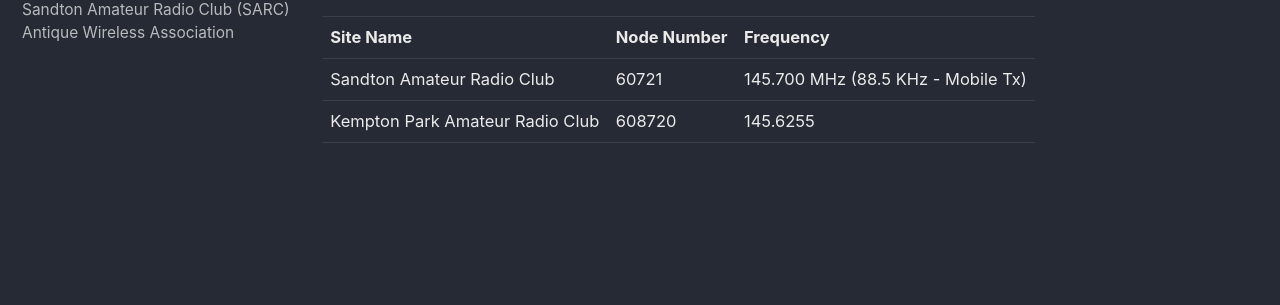
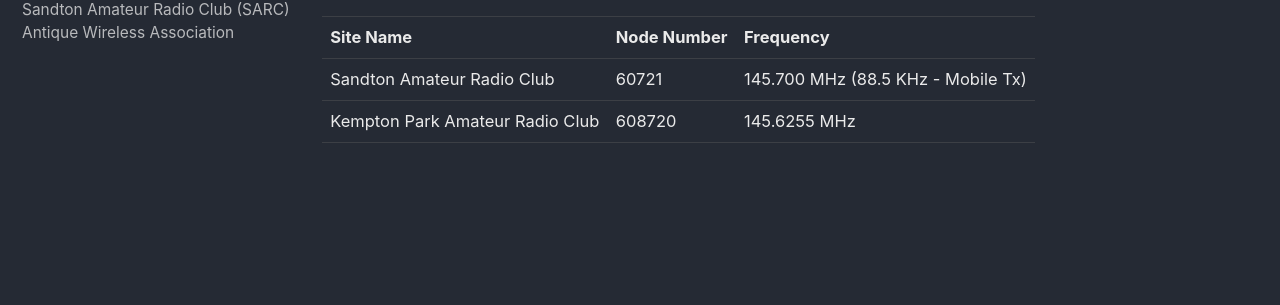
Before and after one commit to za-net/za-net.github.io, a Jekyll site: the page built from _pages/network.md, in a window 1280 px wide. Shown: the part 433-738 px from the top of the page. Built offline with Jekyll 4.4.1, drawn with Linux system fonts in a browser that asks for light colours; cached includes are drawn as plain includes.

```diff
--- a/_pages/network.md
+++ b/_pages/network.md
@@ -18,4 +18,4 @@
 ||||
 | **Site Name** | **Node Number** | **Frequency** |
 |Sandton Amateur Radio Club | 60721 | 145.700 MHz (88.5 KHz - Mobile Tx) |
-|Kempton Park Amateur Radio Club | 608720 | 145.6255  |
+|Kempton Park Amateur Radio Club | 608720 | 145.6255 MHz |
```
